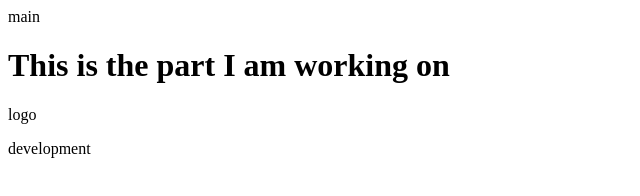
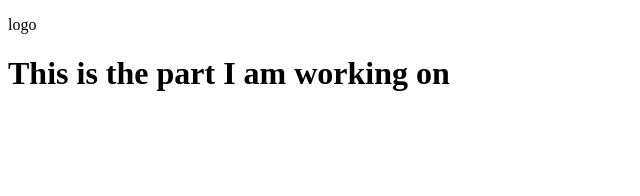
Before and after one commit to lulalumala/collaboration, a plain HTML site: page index.html in a window 1280 px wide. Shown: the whole page, without its empty margins (0-640 px from the left). Drawn offline with Linux system fonts and the light colour scheme.

Commit message:
resolved conflict

```diff
--- a/index.html
+++ b/index.html
@@ -9,16 +9,10 @@
   </head>
 
   <body>
-main
-    <header></header>
+     <header><p>logo</p>  </header>
     <main>
       <h1>This is the part I am working on</h1>
     </main>
-    <header><p>logo</p>
-
-    </header>
-    <main></main>
-development
     <footer></footer>
   </body>
 </html>
```
